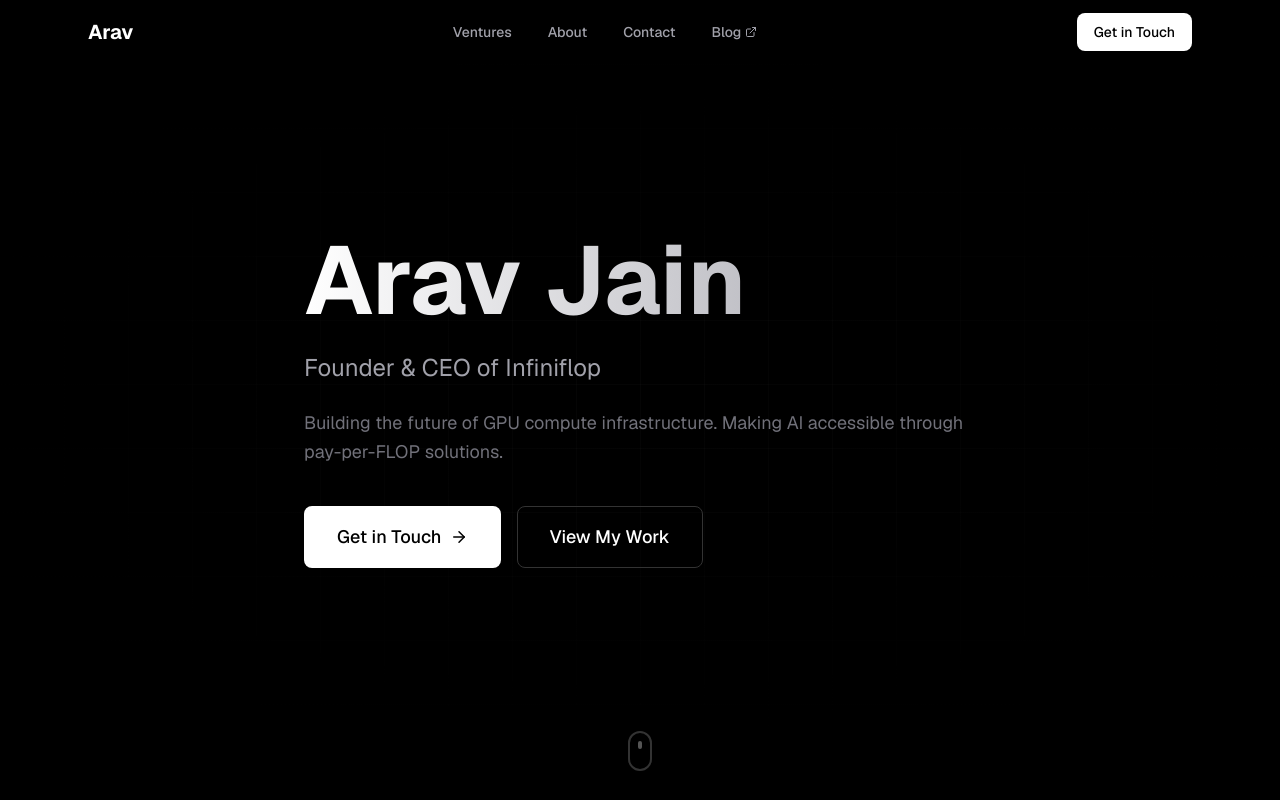
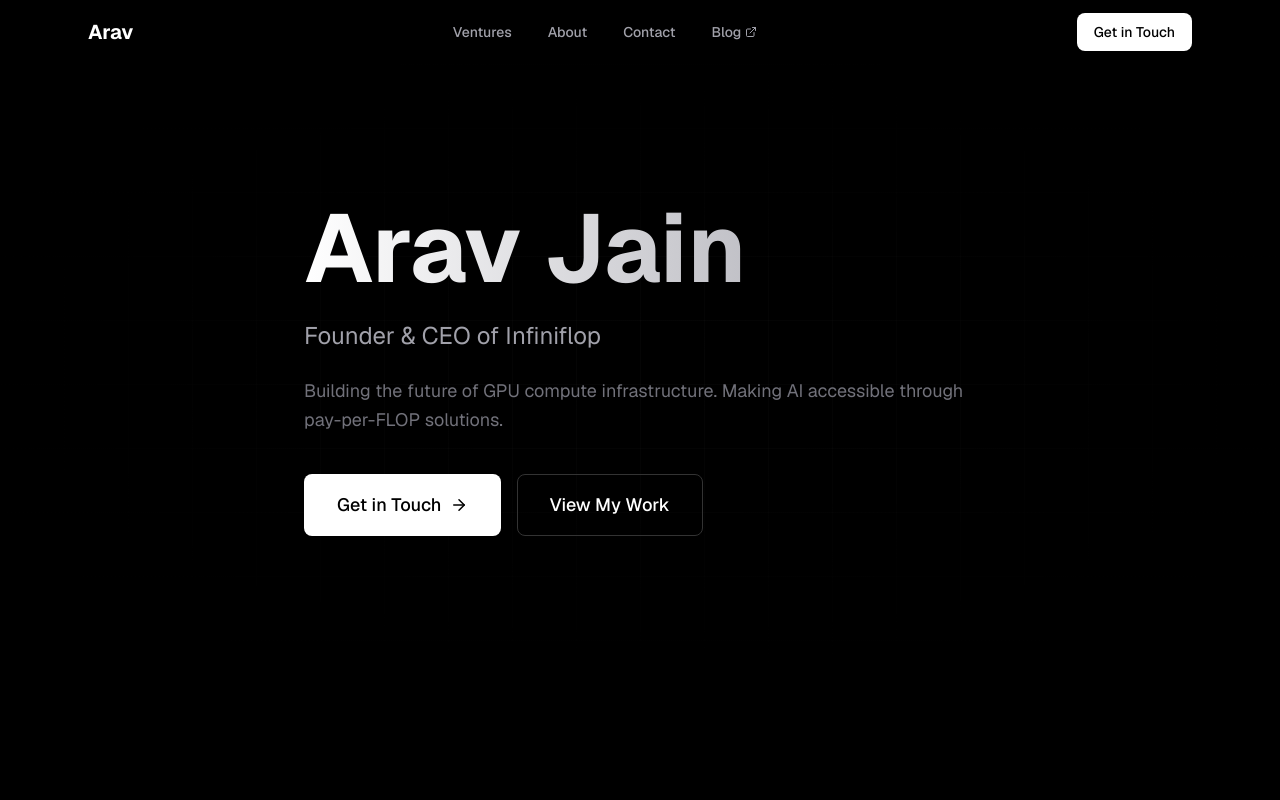
Before and after one commit to aravhawk/arav-portfolio, a Next.js app: page / in a window 1280 px wide. Shown: the top 800 px of the page. Built offline with nearby package versions, Linux system fonts and the light colour scheme.

Commit message:
feat(ui): tighten hero spacing and enable GitHub icon

```diff
--- a/src/components/sections/Contact.tsx
+++ b/src/components/sections/Contact.tsx
@@ -2,7 +2,7 @@
 
 import { useState } from 'react';
 import { motion } from 'motion/react';
-import { Mail, Linkedin, Twitter, ArrowRight } from 'lucide-react';
+import { Mail, Linkedin, Twitter, Github, ArrowRight } from 'lucide-react';
 import Card from '@/components/ui/Card';
 import Input from '@/components/ui/Input';
 import Textarea from '@/components/ui/Textarea';
@@ -15,7 +15,7 @@
   mail: Mail,
   linkedin: Linkedin,
   twitter: Twitter,
-  github: null
+  github: Github
 };
 
 export default function Contact() {
--- a/src/components/sections/Hero.tsx
+++ b/src/components/sections/Hero.tsx
@@ -14,7 +14,7 @@
   };
 
   return (
-    <section className="relative min-h-screen flex items-center justify-center bg-black overflow-hidden">
+    <section className="relative min-h-[92vh] flex items-center justify-center bg-black overflow-hidden">
       {/* Grid Background */}
       <GridBackground fade="both" vignette />
 
@@ -82,21 +82,6 @@
         </motion.div>
       </div>
 
-      {/* Scroll indicator */}
-      <motion.div
-        initial={{ opacity: 0 }}
-        animate={{ opacity: 1 }}
-        transition={{ delay: 1.5, duration: 0.5 }}
-        className="absolute bottom-8 left-1/2 -translate-x-1/2"
-      >
-        <motion.div
-          animate={{ y: [0, 8, 0] }}
-          transition={{ duration: 1.5, repeat: Infinity, ease: 'easeInOut' }}
-          className="w-6 h-10 border-2 border-[#333] rounded-full flex items-start justify-center p-2"
-        >
-          <div className="w-1 h-2 bg-[#555] rounded-full" />
-        </motion.div>
-      </motion.div>
     </section>
   );
 }
```
